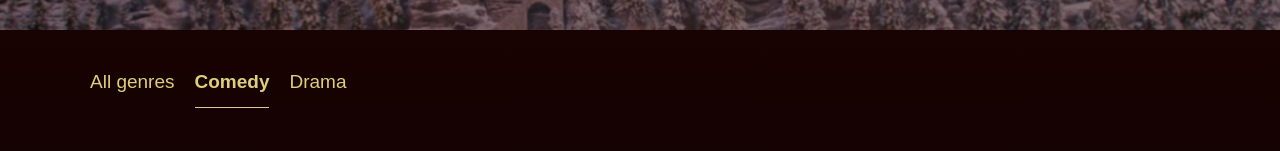
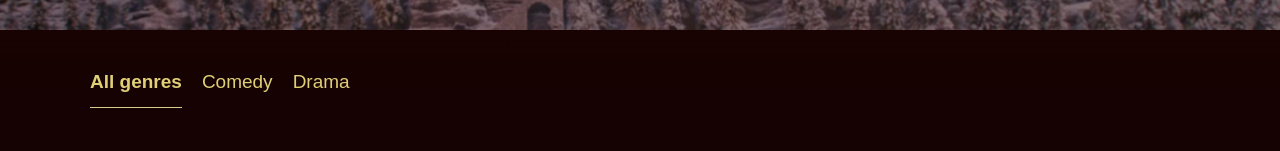
Before and after one commit to juliaanto/1705477-what-to-watch-8, a React (Create React App) app in the folder project/: page / in a window 1280 px wide. Shown: the part 560-711 px from the top of the page. Built offline with nearby package versions, Linux system fonts and the light colour scheme.

Commit message:
Реализовано получение данных из хранилища для списка жанров

```diff
--- a/project/src/components/genre-list/genre-list.tsx
+++ b/project/src/components/genre-list/genre-list.tsx
@@ -1,10 +1,19 @@
 import {ALL_GENRES} from '../../const';
 import {Films} from '../../types/film';
+import {connect} from 'react-redux';
+import {State} from '../../types/state';
 
 type GenreListProps = {
   genre: string;
   films: Films;
 }
+
+const mapStateToProps = (state: State) => ({
+  genre: state.genre,
+  films: state.films,
+});
+
+const connector = connect(mapStateToProps, null);
 
 function GenreList(props: GenreListProps): JSX.Element {
   const {genre, films} = props;
@@ -27,4 +36,5 @@ function GenreList(props: GenreListProps): JSX.Element {
   );
 }
 
-export default GenreList;
+export {GenreList};
+export default connector(GenreList);
--- a/project/src/components/main-screen/main-screen.tsx
+++ b/project/src/components/main-screen/main-screen.tsx
@@ -82,7 +82,7 @@ function MainScreen(props: MainScreenProps): JSX.Element {
         <section className="catalog">
           <h2 className="catalog__title visually-hidden">Catalog</h2>
 
-          <GenreList genre='Comedy' films={films}/>
+          <GenreList genre='' films={films}/>
 
           <FilmList films={films} />
 
```
